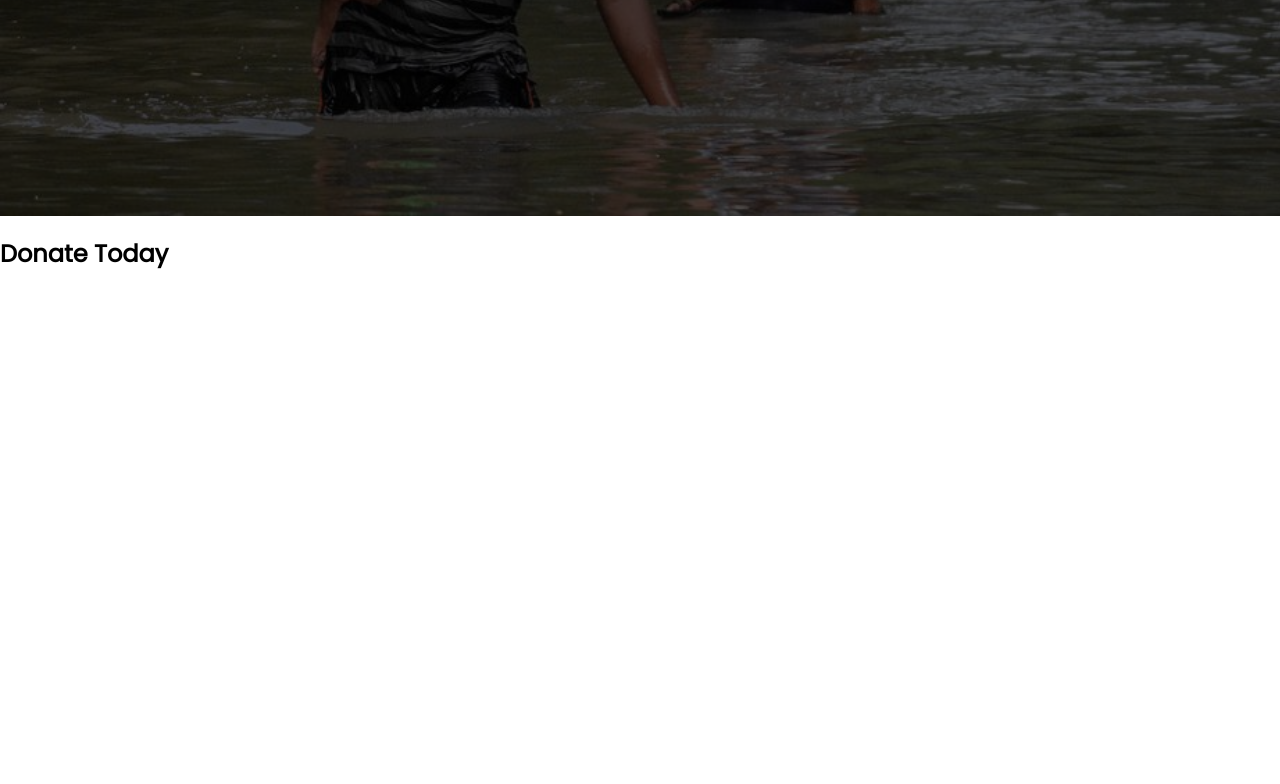
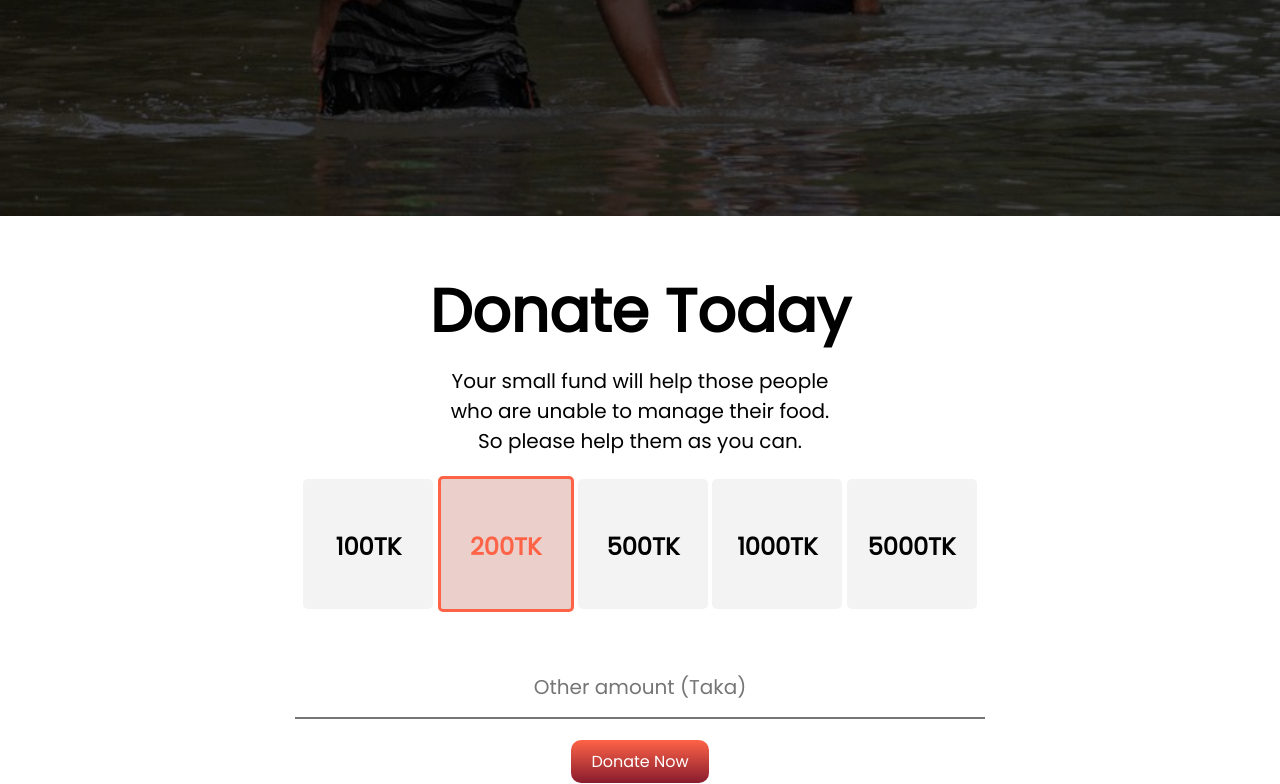
Before and after one commit to iamtanjil/assignment-1, a plain HTML site: page index.html in a window 1280 px wide. Shown: the part 584-1368 px from the top of the page. Before the commit the page ends 875 px from the top, so only its background shows below. Drawn offline with Linux system fonts and the light colour scheme.

Commit message:
donate page complete

```diff
--- a/index.html
+++ b/index.html
@@ -27,7 +27,37 @@
         </div>
     </section>
     <section>
-        <h1>Donate Today</h1>
+        <div class="donate-title">
+            <h1>Donate Today</h1>
+        </div>
+        <div class="donate-subtitle">
+            <p>Your small fund will help those people <br> who are unable to manage their food. <br> So please help them as you can.</p>
+        </div>
+        <div class="amount">
+            <div class="amount-box">
+                <h2>100TK</h2>
+            </div>
+            <div class="amount-box-select">
+                <h2><span>200TK</span></h2>
+            </div>
+            <div class="amount-box">
+                <h2>500TK</h2>
+            </div>
+            <div class="amount-box">
+                <h2>1000TK</h2>
+            </div>
+            <div class="amount-box">
+                <h2>5000TK</h2>
+            </div>
+        </div>
+        <div class="other-amount">
+            <form action="">
+                <input type="text" placeholder="Other amount (Taka)" class="amount-form">
+            </form>
+        </div>
+        <div class="other-button">
+            <a href="#" target="_blank" class="button">Donate Now</a>
+        </div>
     </section>
 </body>
 </html>
--- a/style.css
+++ b/style.css
@@ -50,3 +50,61 @@ a{
     text-align: center;
     padding-top: 70px;
   }
+  .donate-title{
+    font-size: 40px;
+    font-weight: 700;
+    text-align: center;
+  }
+  .donate-subtitle{
+    font-size: 20px;
+    font-weight: 400;
+    text-align: center;
+    margin-top: -40px;
+  }
+  .amount{
+    text-align: center;
+  }
+  .amount-box{
+    height: 100px;
+    width: 130px;
+    background-color: rgb(243, 243, 243);
+    text-align: center;
+    padding: 30px 0 0 0;
+    margin: 0;
+    display: inline-block;
+    border-radius: 5px;
+  }
+  .amount-box-select{
+    height: 100px;
+    width: 130px;
+    background-color: rgb(235, 207, 203);
+    text-align: center;
+    padding: 30px 0 0 0;
+    margin: 0;
+    display: inline-block;
+    border: 3px solid tomato;
+    border-radius: 5px;
+  }
+  h2 span{
+    color: tomato;
+  }
+  .amount-form{
+    width: 650px;
+    padding: 20px;
+    margin: 50px;
+    outline: 0;
+    border-width: 0 0 2px;
+  }
+  input[type="text"]::placeholder {
+    text-align: center;
+    font-size: 20px;
+    font-family: 'Poppins', sans-serif;
+}
+.other-amount{
+    text-align: center;
+}
+.other-button{
+    text-align: center;
+    margin-top: -20px;
+    margin-bottom: 10px;
+}
```
